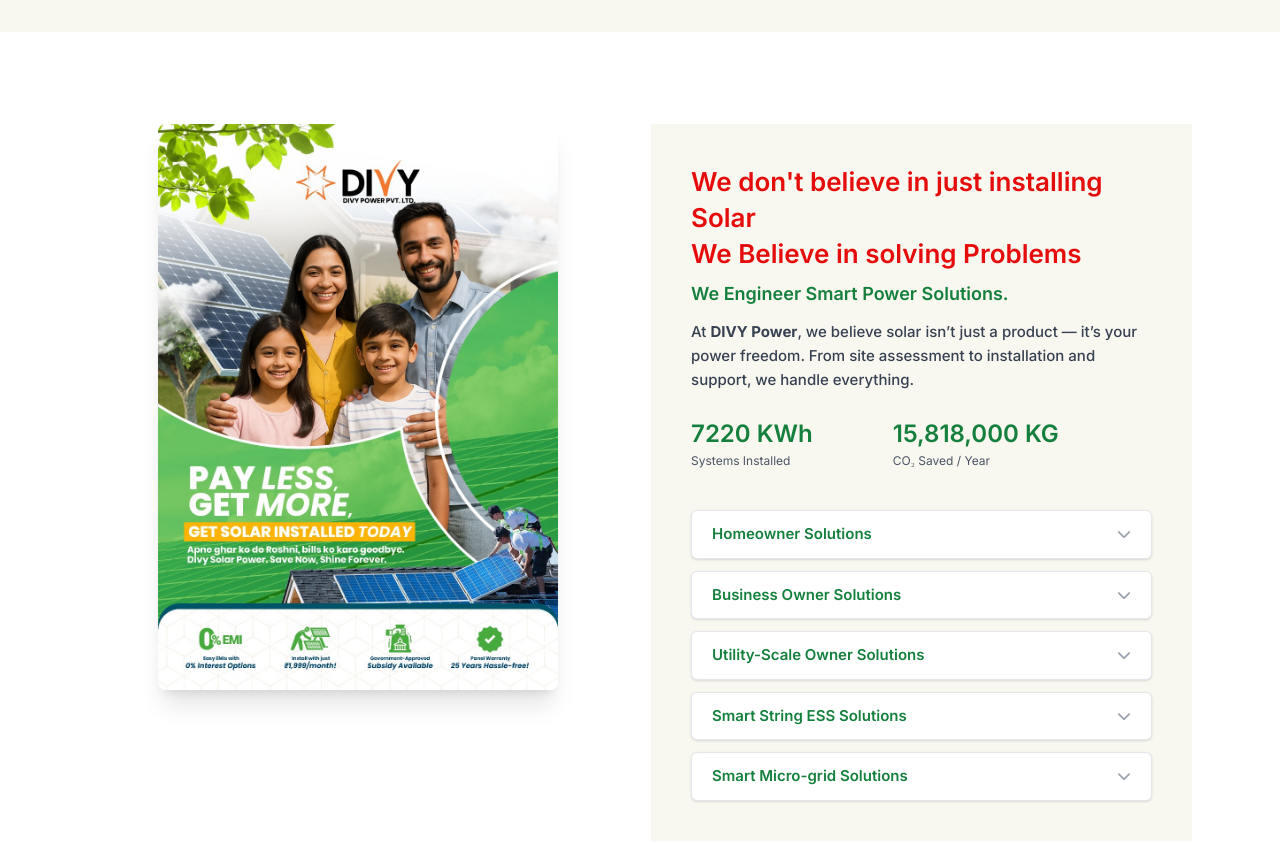
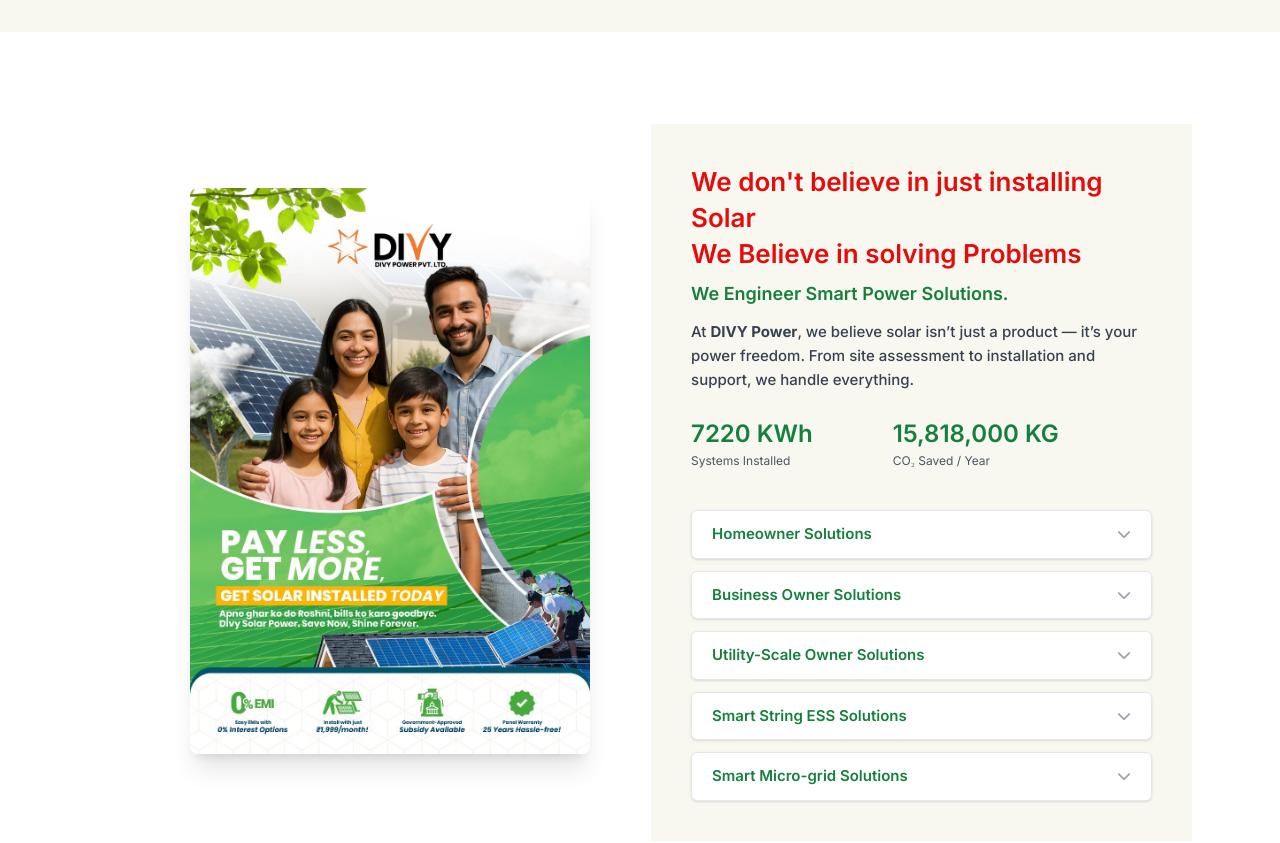
Before and after one commit to vanshika8484/Solar_web, a React (Vite) app: page / in a window 1280 px wide. Shown: the part 3800-4643 px from the top of the page. Built offline with nearby package versions, Linux system fonts and the light colour scheme; a web font is replaced by a local one.

Commit message:
Update SolarSolutions.jsx

```diff
--- a/src/components/SolarSolutions.jsx
+++ b/src/components/SolarSolutions.jsx
@@ -65,7 +65,7 @@ const SolarSolutions = () => {
           <img
             src={Sol}
             alt="Solar energy panel"
-            className="w-[400px] h-full rounded-lg object-cover shadow-xl"
+            className="w-[400px] mt-16 2xl:ml-48 ml-16 h-full rounded-lg object-cover shadow-xl"
             loading="lazy"
           />
         </motion.div>
```
